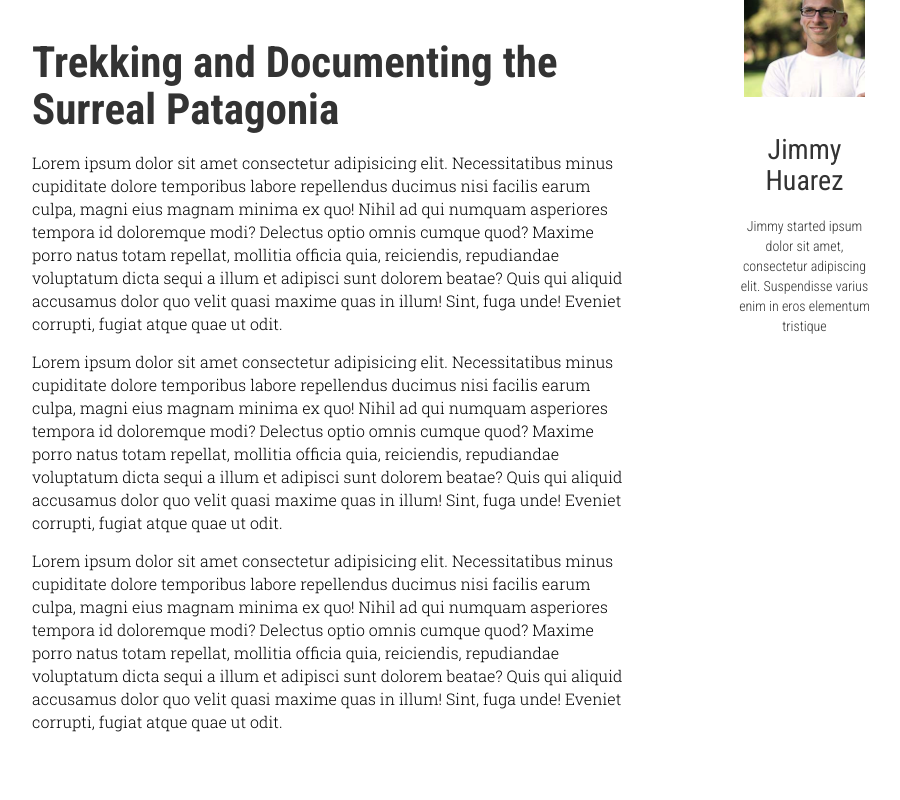
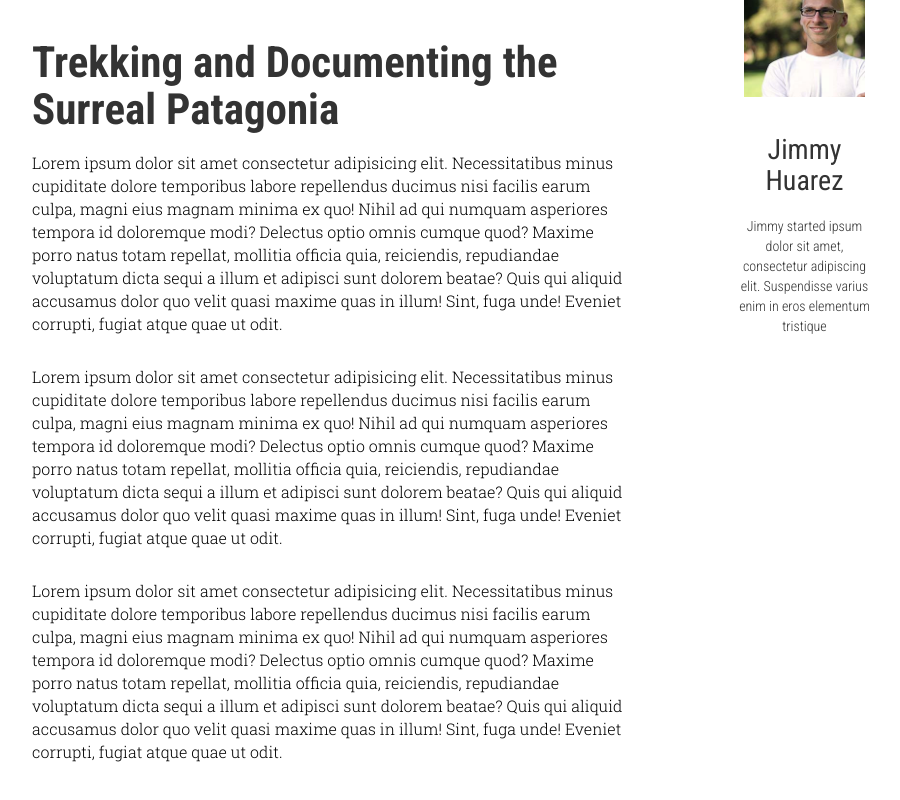
Before and after one commit to meghna-iksula/proof-project, a React (Vite) app: page /article in a window 1280 px wide. Shown: the part 478-1278 px from the top of the page, without its empty margins (138-1038 px from the left). Built offline with nearby package versions, Linux system fonts and the light colour scheme.

Commit message:
Modified the style format.

```diff
--- a/src/components/ArticlePage.jsx
+++ b/src/components/ArticlePage.jsx
@@ -17,7 +17,7 @@ const ArticlePage = () => {
           <h1 className="font-Roboto-Condensed font-bold text-gray text-[43px] leading-[47px] mb-[18px]">
             Trekking and Documenting the Surreal Patagonia
           </h1>
-          <p className="font-Roboto-slab font-light text-[16px] leading-[23px] mb-[15px]">
+          <p className="font-Roboto-slab font-light text-[16px] leading-[23px] mb-[30px]">
             Lorem ipsum dolor sit amet consectetur adipisicing elit.
             Necessitatibus minus cupiditate dolore temporibus labore repellendus
             ducimus nisi facilis earum culpa, magni eius magnam minima ex quo!
@@ -28,7 +28,7 @@ const ArticlePage = () => {
             quo velit quasi maxime quas in illum! Sint, fuga unde! Eveniet
             corrupti, fugiat atque quae ut odit.
           </p>
-          <p className="font-Roboto-slab font-light text-[16px] leading-[23px] mb-[15px]">
+          <p className="font-Roboto-slab font-light text-[16px] leading-[23px] mb-[30px]">
             Lorem ipsum dolor sit amet consectetur adipisicing elit.
             Necessitatibus minus cupiditate dolore temporibus labore repellendus
             ducimus nisi facilis earum culpa, magni eius magnam minima ex quo!
@@ -39,7 +39,7 @@ const ArticlePage = () => {
             quo velit quasi maxime quas in illum! Sint, fuga unde! Eveniet
             corrupti, fugiat atque quae ut odit.
           </p>
-          <p className="font-Roboto-slab font-light text-[16px] leading-[23px] mb-[15px]">
+          <p className="font-Roboto-slab font-light text-[16px] leading-[23px] mb-[30px]">
             Lorem ipsum dolor sit amet consectetur adipisicing elit.
             Necessitatibus minus cupiditate dolore temporibus labore repellendus
             ducimus nisi facilis earum culpa, magni eius magnam minima ex quo!
```
